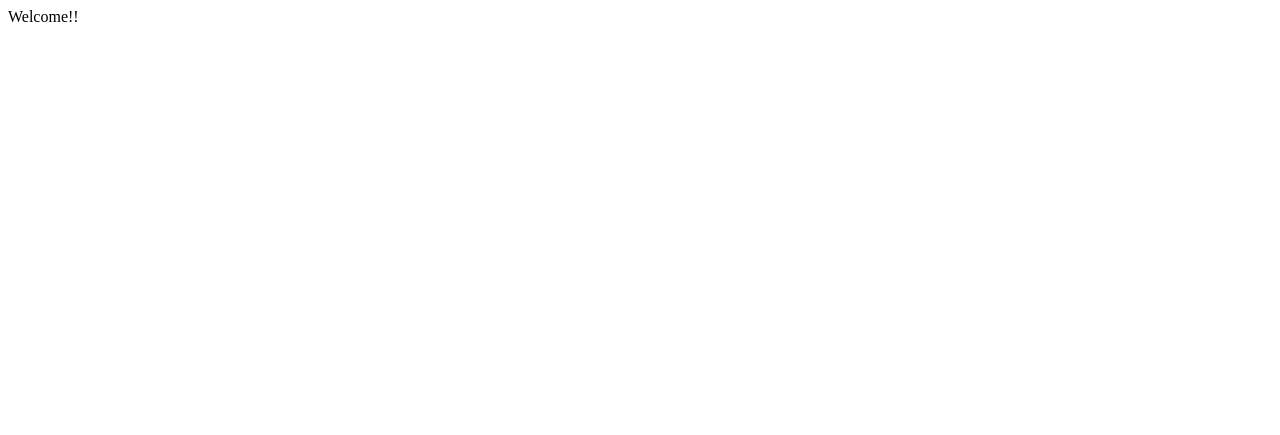
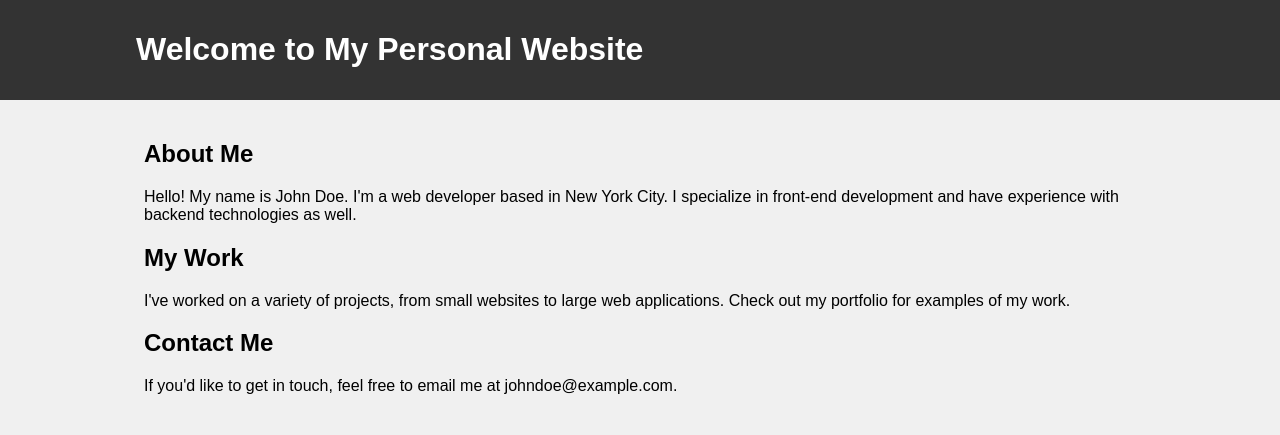
Before and after one commit to arunprakashsagar/arunprakashsagar.github.io, a plain HTML site: page index.html in a window 1280 px wide. Drawn offline with Linux system fonts and the light colour scheme.

Commit message:
Update index.html
updated index.html

```diff
--- a/index.html
+++ b/index.html
@@ -1 +1,43 @@
-Welcome!!
+<!DOCTYPE html>
+<html>
+<head>
+    <title>My Personal Website</title>
+    <style>
+        body {
+            font-family: Arial, sans-serif;
+            margin: 0;
+            padding: 0;
+            background-color: #f0f0f0;
+        }
+        .container {
+            width: 80%;
+            margin: 0 auto;
+        }
+        header {
+            background-color: #333;
+            color: white;
+            padding: 10px;
+        }
+        main {
+            padding: 20px;
+        }
+    </style>
+</head>
+<body>
+    <header>
+        <div class="container">
+            <h1>Welcome to My Personal Website</h1>
+        </div>
+    </header>
+    <main>
+        <div class="container">
+            <h2>About Me</h2>
+            <p>Hello! My name is John Doe. I'm a web developer based in New York City. I specialize in front-end development and have experience with backend technologies as well.</p>
+            <h2>My Work</h2>
+            <p>I've worked on a variety of projects, from small websites to large web applications. Check out my portfolio for examples of my work.</p>
+            <h2>Contact Me</h2>
+            <p>If you'd like to get in touch, feel free to email me at johndoe@example.com.</p>
+        </div>
+    </main>
+</body>
+</html>
```
